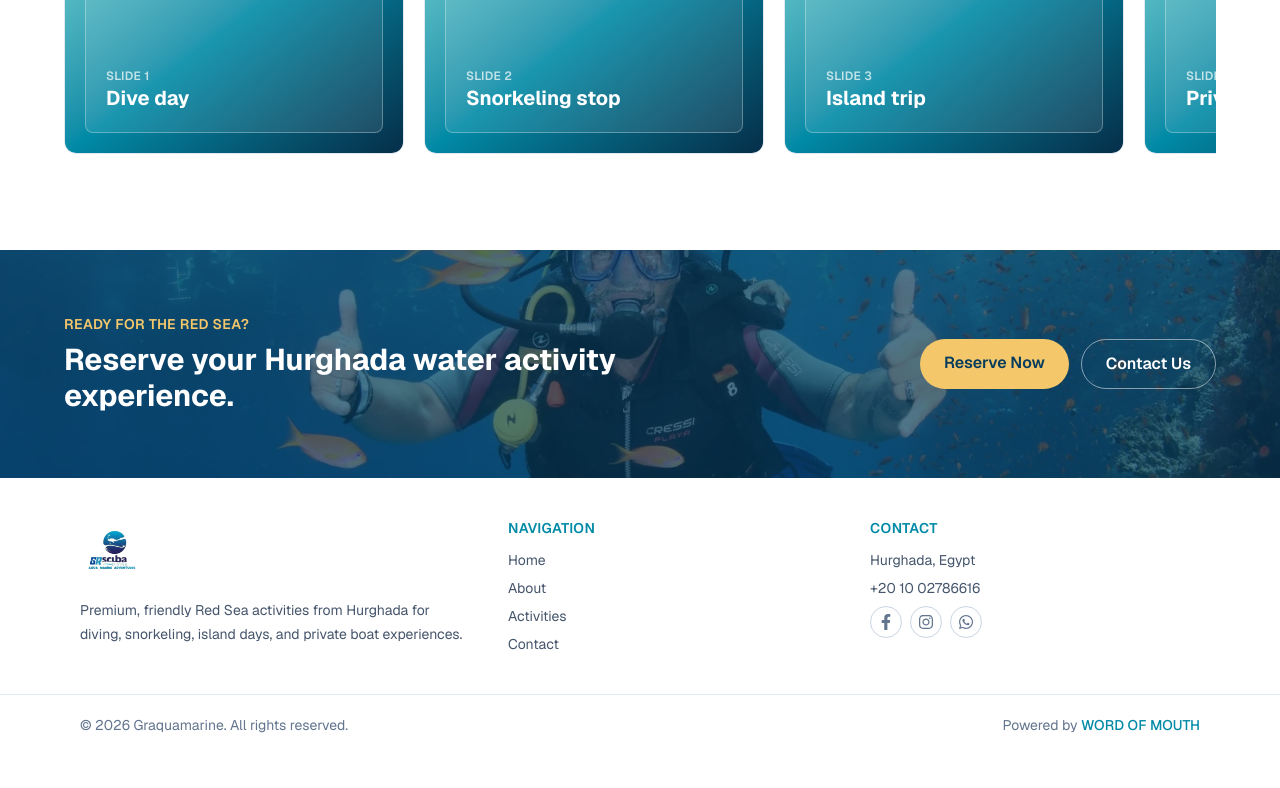
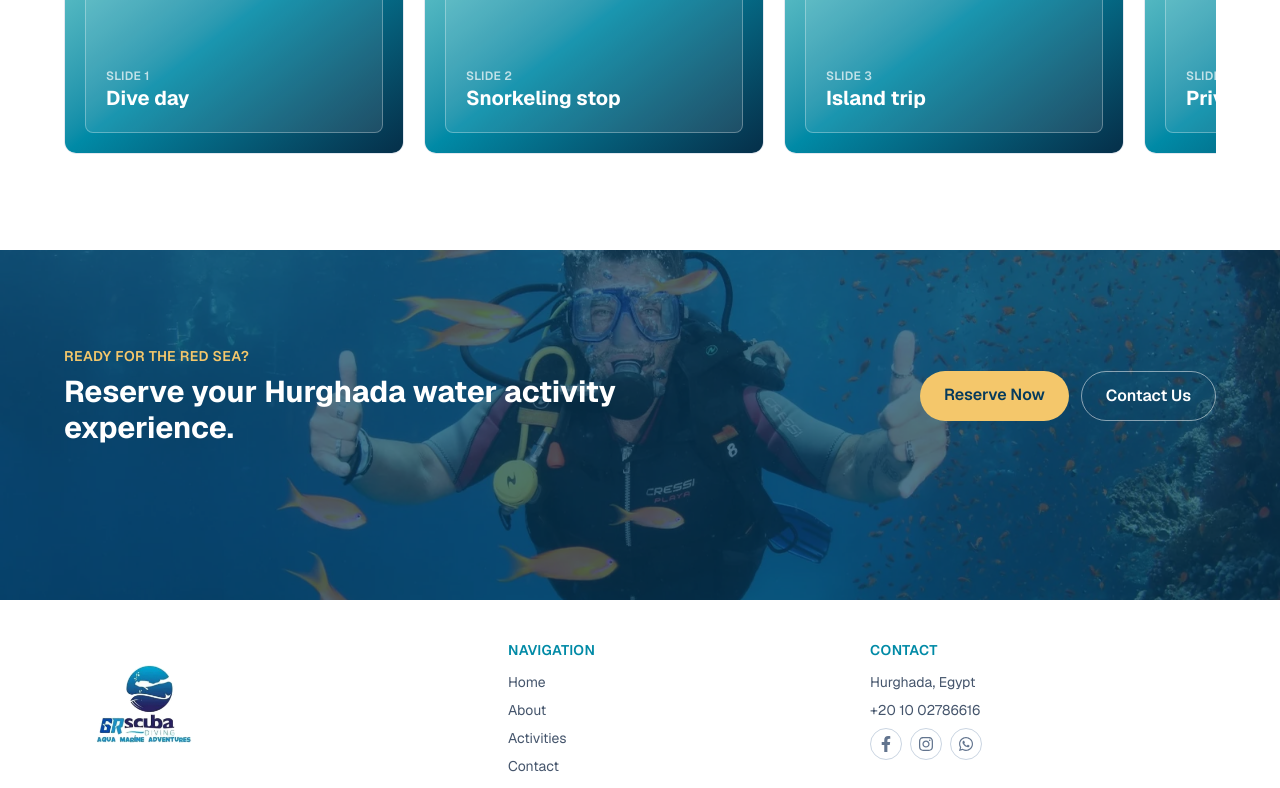
Before and after one commit to Word-of-Mouth-Marketing-agency/graquamarine, a Next.js app: page / in a window 1280 px wide. Shown: the part 2780-3568 px from the top of the page. Before the commit the page ends 3535 px from the top, so only its background shows below. Built offline with nearby package versions, Linux system fonts and the light colour scheme.

Commit message:
style: enlarge footer logo and heighten pre-footer CTA

```diff
--- a/src/app/page.tsx
+++ b/src/app/page.tsx
@@ -204,7 +204,7 @@ export default function Home() {
         </div>
       </section>
 
-      <section className="relative px-4 py-16">
+      <section className="relative px-4 py-24 min-h-[350px]">
         <Image
           src="/images/backgrounds/first-dive-wide.webp"
           alt=""
--- a/src/components/layout/Footer.tsx
+++ b/src/components/layout/Footer.tsx
@@ -14,7 +14,7 @@ export function Footer() {
               alt={siteConfig.name}
               width={200}
               height={64}
-              className="h-16 w-auto"
+              className="h-32 w-auto"
             />
             <p className="max-w-sm text-sm leading-6 text-slate-600">
               Premium, friendly Red Sea activities from Hurghada for diving,
```
